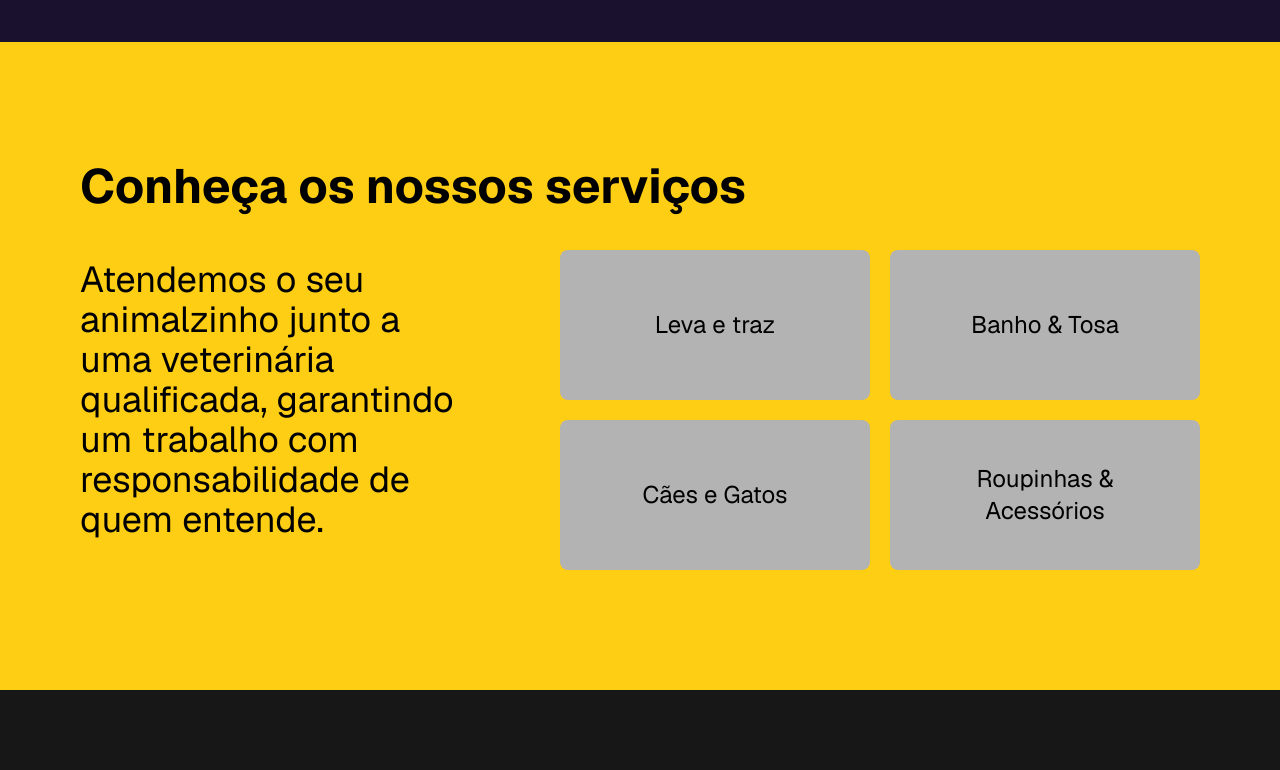
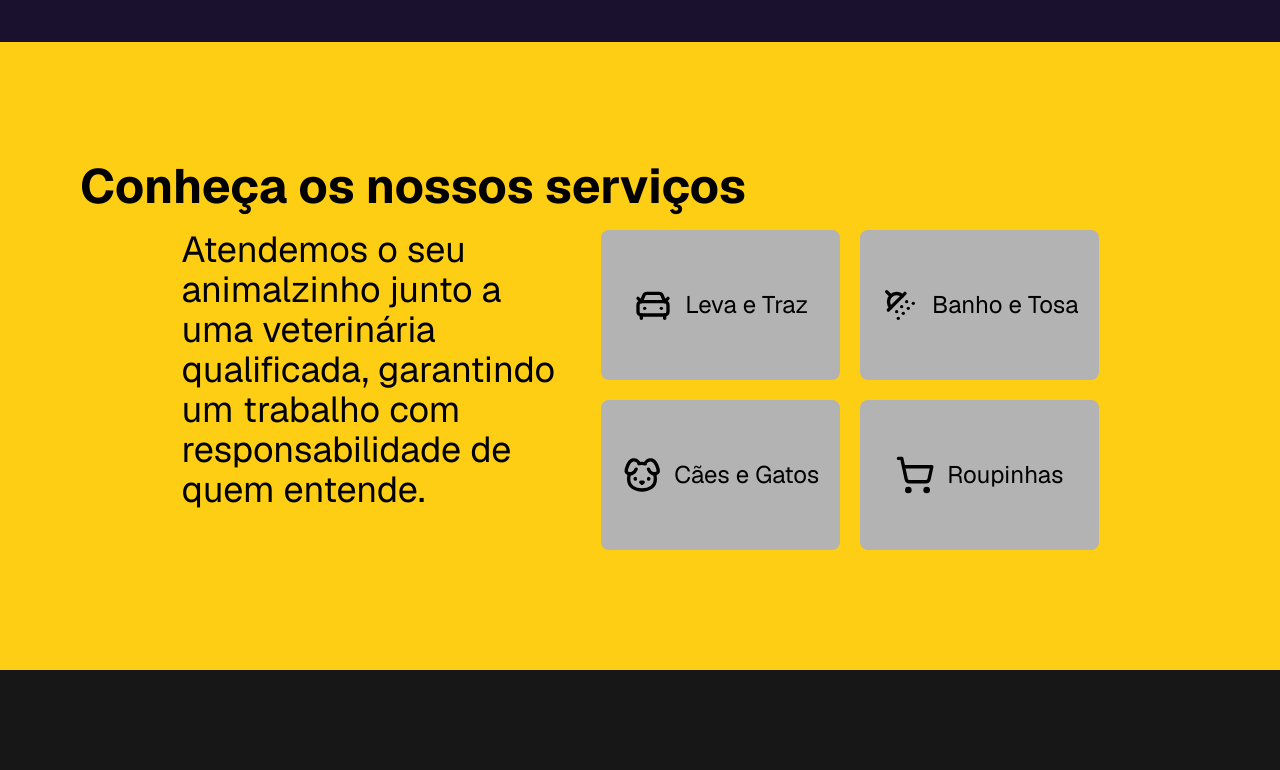
Before and after one commit to isaacmachado-dev/puppycarepet.com.br, a Next.js app in the folder front-end/: page / in a window 1280 px wide. Shown: the part 2000-2770 px from the top of the page. Built offline with nearby package versions, Linux system fonts and the light colour scheme.

Commit message:
fix: logo and icons adding

```diff
--- a/front-end/src/app/page.tsx
+++ b/front-end/src/app/page.tsx
@@ -17,7 +17,7 @@ export default function Home() {
 
               <div className="order-1 sm:ml-10 justify-center">
                 <Image
-                  src="/logo-puppycare.png"
+                  src="/Logos/logo-redondo-maior-rosa.png"
                   alt="Petshop Puppy Care"
                   width={600}
                   height={100}
@@ -65,7 +65,7 @@ export default function Home() {
 
                 <Link
                   href="#"
-                  className="rounded-md bg-[#E72989] px-10 py-4 hover:bg-[#dc197b] text-white font-semibold tracking-[2] transform transition-transform duration-200 hover:scale-120 will-change-auto mt-5 mx-auto sm:text-xl"
+                  className="rounded-md bg-[#E72989] px-10 py-4 hover:bg-[#dc197b] text-white font-semibold tracking-[2] transform transition-transform duration-200 hover:scale-120 will-change-auto mt-5 text-center sm:-ml-20 sm:text-xl"
                 >
                   Agende agora
                 </Link>
--- a/front-end/src/app/sections/OurServices.tsx
+++ b/front-end/src/app/sections/OurServices.tsx
@@ -1,6 +1,7 @@
 import { SectionYellow, SetupSection } from "../components/ConfigSection";
 import H2 from "../components/TextSection";
 
+import { CarFront, ShowerHead, Dog, ShoppingCart } from 'lucide-react';
 
 export default function OurServices() {
     return (
@@ -11,30 +12,33 @@ export default function OurServices() {
                     Conheça os nossos serviços
                 </H2>
 
-                <div className="flex flex-col sm:flex-row gap-5 sm:gap-20 justify-center items-center mt-5">
-                    <p className="max-w-[400px] text-4xl text-left justify-center">
+                <div className="flex flex-col sm:flex-row gap-5 justify-center items-start mt-5">
+                    <p className="max-w-[400px] text-4xl text-left">
                         Atendemos o seu animalzinho junto a
                         uma veterinária qualificada, garantindo
                         um trabalho com responsabilidade de quem entende.
                     </p>
 
-                    <div className="grid grid-cols-2 gap-5 mt-5">
+                    <div className="grid grid-cols-2 gap-5 mt-5 sm:mt-0">
+                        <div className="px-5 py-2.5 bg-[#B3B3B3] rounded-lg text-xl sm:text-2xl text-black font-normal flex gap-3 items-center justify-center h-[150px]">
+                            <CarFront size={40} className="text-black" />
+                            <p>Leva e Traz</p>
+                        </div>
 
-                        <p className="px-15 py-5 bg-[#B3B3B3] rounded-lg text-xl sm:text-2xl text-black font-normal flex items-center justify-center text-center min-h-[150px]">
-                            Leva e traz
-                        </p>
+                        <div className="px-5 py-2.5 bg-[#B3B3B3] rounded-lg text-xl sm:text-2xl text-black font-normal flex gap-3 items-center justify-center h-[150px]">
+                            <ShowerHead size={40} className="text-black" />
+                            <p>Banho e Tosa</p>
+                        </div>
 
-                        <p className="px-15 py-5 bg-[#B3B3B3] rounded-lg text-xl sm:text-2xl text-black font-normal flex items-center justify-center text-center min-h-[150px]">
-                            Banho & Tosa
-                        </p>
+                        <div className="px-5 py-2.5 bg-[#B3B3B3] rounded-lg text-xl sm:text-2xl text-black font-normal flex gap-3 items-center justify-center h-[150px]">
+                            <Dog size={40} className="text-black" />
+                            <p>Cães e Gatos</p>
+                        </div>
 
-                        <p className="px-15 py-5 bg-[#B3B3B3] rounded-lg text-xl sm:text-2xl text-black font-normal flex items-center justify-center text-center min-h-[150px]">
-                            Cães e Gatos
-                        </p>
-
-                        <p className="px-15 py-5 bg-[#B3B3B3] rounded-lg text-xl sm:text-2xl text-black font-normal flex items-center justify-center text-center min-h-[150px]">
-                            Roupinhas & Acessórios
-                        </p>
+                        <div className="px-5 py-2.5 bg-[#B3B3B3] rounded-lg text-xl sm:text-2xl text-black font-normal flex gap-3 items-center justify-center h-[150px]">
+                            <ShoppingCart size={40} className="text-black" />
+                            <p>Roupinhas</p>
+                        </div>
                     </div>
 
                 </div>
--- /dev/null
+++ b/package.json
@@ -0,0 +1,5 @@
+{
+  "dependencies": {
+    "lucide-react": "^0.542.0"
+  }
+}
```
Also changed, not shown: 1 other file (tests, documents, lock files or other folders).
